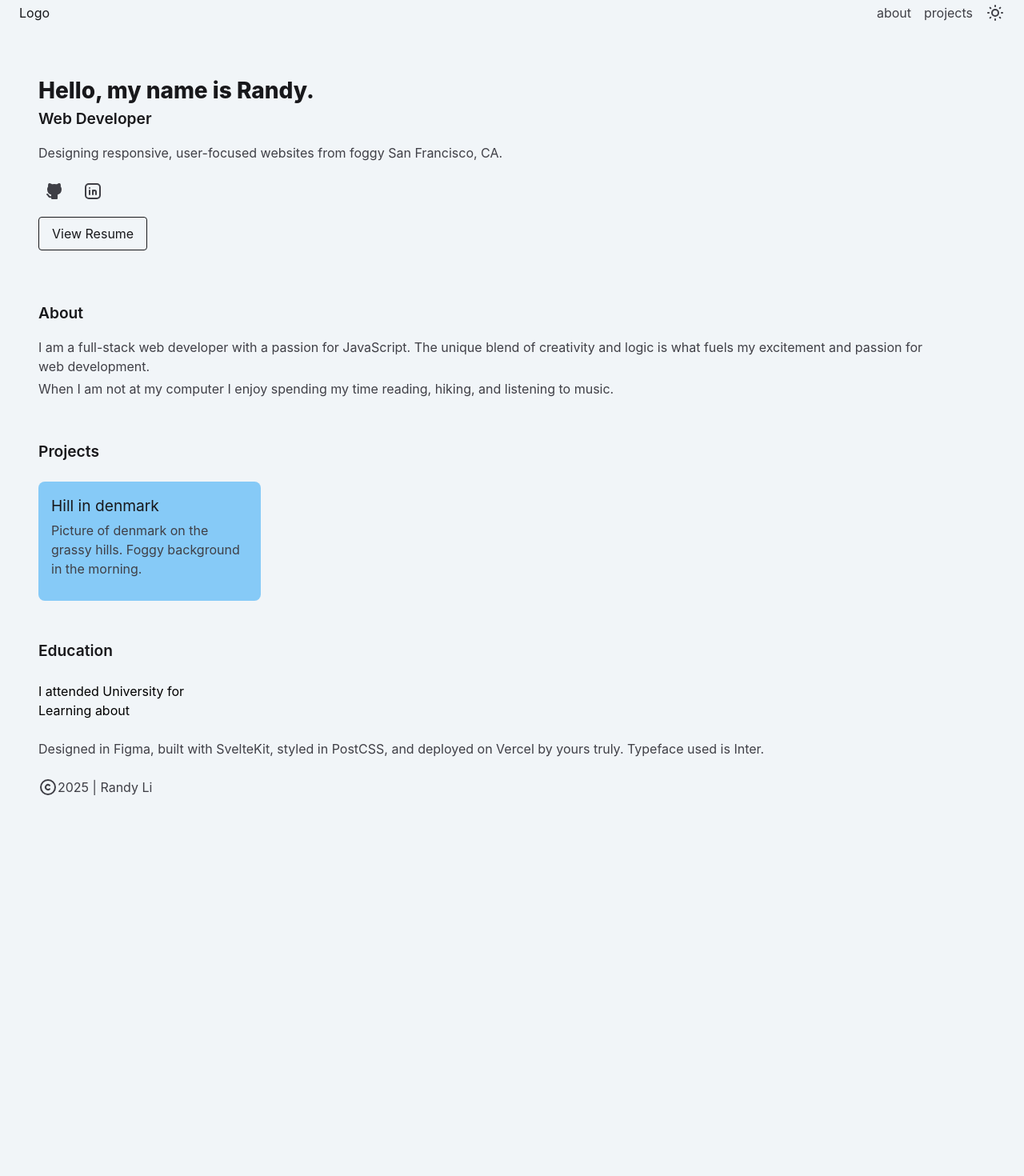
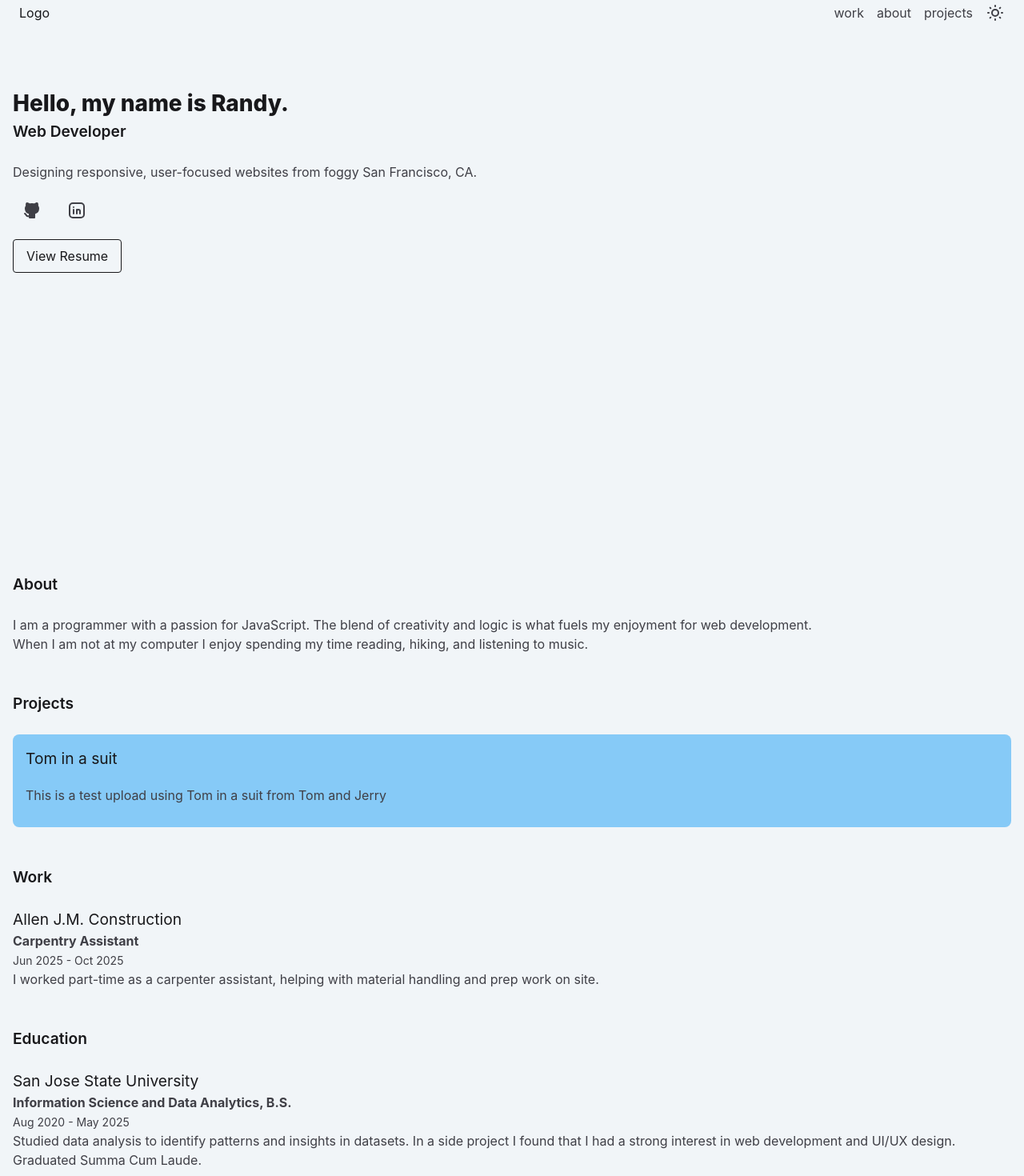
Before and after one commit to pbnjcat/personal-website, a SvelteKit app: page / in a window 1280 px wide. Shown: the part 20-1490 px from the top of the page at 80% size. Before the commit the page ends 1056 px from the top, so only its background shows below. Built offline with nearby package versions, Linux system fonts and the light colour scheme.

Commit message:
portfolio content additions to sections

```diff
--- a/src/lib/assets/styles/_variables.css
+++ b/src/lib/assets/styles/_variables.css
@@ -19,7 +19,8 @@
     --font-weight-semi-bold: 600;
     --font-weight-extra-bold: 800;
 
-    --font-size-body-small: 0.75rem;
+    --font-size-body-x-small: 0.75rem;
+    --font-size-body-small: 0.875rem;
     --font-size-body-normal: 1rem;
     --font-size-heading-1: 1.75rem;
     --font-size-heading-2: 1.2rem;
--- a/src/lib/components/Card.svelte
+++ b/src/lib/components/Card.svelte
@@ -1,24 +1,19 @@
 <script lang="ts">
 	const {
-		name,
+		title,
 		description,
 		image,
+		date,
 		link
 	}: {
-		name: string;
+		title: string;
 		description: string;
 		image: string;
+		date: Date;
 		link: string;
 	} = $props();
 
-	type imageName = string;
-
-	interface ImageModules {
-		default: string;
-		[key: string]: unknown;
-	}
-
-	const imageModules: Record<imageName, ImageModules> = import.meta.glob(
+	const imageModules = import.meta.glob(
 		'$lib/assets/images/*.{avif,gif,heif,jpeg,jpg,png,tiff,webp,svg}',
 		{
 			eager: true,
@@ -27,21 +22,27 @@
 			}
 		}
 	);
-	const imagePath: string =
-		Object.entries(imageModules).find(([path]) => path.split('/').pop()?.startsWith(image))?.[1]
-			.default ?? '';
 
+	const imageFileName = image.split('/').pop() ?? '';
+
+	const selectedImage = (
+		Object.entries(imageModules).find(([path]) => {
+			const imageModuleName = path.split('/').pop() ?? '';
+			return imageFileName === imageModuleName;
+		})?.[1] as { default: string }
+	)?.default;
 </script>
 
 <div class="card">
 	<div class="card__image">
-		<enhanced:img src={imagePath} alt={name} />
+		<enhanced:img src={selectedImage} alt={title} />
 	</div>
 	<h3 class="card__title">
 		<a href={link} target="_blank">
-			{name}
+			{title}
 		</a>
 	</h3>
+	<span>{date}</span>
 	<p class="card__description">{description}</p>
 </div>
 
@@ -72,7 +73,6 @@
 		font-size: var(--font-size-body-normal);
 		font-weight: var(--font-weight-regular);
 		padding: var(--spacing-medium);
-		padding-top: 0;
 	}
 
 	.card a {
--- a/src/lib/components/Footer.svelte
+++ b/src/lib/components/Footer.svelte
@@ -6,8 +6,7 @@
 
 <footer>
 	<p class="footer__description">
-		Designed in Figma, built with SvelteKit, styled in PostCSS, and deployed on Vercel by yours
-		truly. Typeface used is Inter.
+		Website designed in Figma, built with SvelteKit, and managed using Sveltia.
 	</p>
 	<div class="footer__copyright">
 		<Copyright size={24} stroke={2} />
@@ -19,30 +18,17 @@
 
 <style>
 	footer {
-		padding: var(--spacing-large);
-		margin: 0 auto;
-		max-width: 80rem;
-	}
-
-	@media (min-width: 640px) {
-		footer {
-			padding-inline: 2rem;
-		}
-	}
-
-	@media (min-width: 1024px) {
-		footer {
-			padding-inline: 3rem;
-		}
+		padding-top: var(--spacing-xx-large);
 	}
 
 	.footer__description {
-		padding-bottom: 1.5rem;
+		font-size: var(--font-size-body-small);
+		padding-bottom: var(--spacing-large);
 		color: var(--color-text-muted);
 	}
 	.footer__copyright {
-		padding-bottom: 1rem;
 		display: flex;
+		padding-bottom: var(--spacing-small);
 		color: var(--color-text-muted);
 	}
 </style>
--- a/src/lib/components/Hero.svelte
+++ b/src/lib/components/Hero.svelte
@@ -3,7 +3,7 @@
 	import BrandLinkedin from '@tabler/icons-svelte/icons/brand-linkedin';
 </script>
 
-<section class="hero">
+<section id="hero" aria-label="Welcome section">
 	<div>
 		<h1 class="hero__title">Hello, my name is Randy.</h1>
 		<h2 class="hero__subtitle">Web Developer</h2>
@@ -18,19 +18,22 @@
 			</a>
 		</li>
 		<li class="social-media__item">
-			<a class="social-media__link" href="https://www.linkedin.com/in/randy-li-853237199/" aria-label="LinkedIn profile">
+			<a
+				class="social-media__link"
+				href="https://www.linkedin.com/in/randy-li-853237199/"
+				aria-label="LinkedIn profile"
+			>
 				<BrandLinkedin size={24} />
 			</a>
 		</li>
-		<!-- Add email system future feature -->
 	</ul>
 	<button class="hero__button" aria-label="View resume pdf">View Resume</button>
 </section>
 <section id="about" aria-label="About me">
 	<h2 class="hero__subtitle">About</h2>
 	<p class="hero__description">
-		I am a full-stack web developer with a passion for JavaScript. The unique blend of creativity
-		and logic is what fuels my excitement and passion for web development.
+		I am a programmer with a passion for JavaScript. The blend of creativity and logic is what fuels
+		my enjoyment for web development.
 	</p>
 	<p class="hero__description">
 		When I am not at my computer I enjoy spending my time reading, hiking, and listening to music.
@@ -38,9 +41,9 @@
 </section>
 
 <style>
-	.hero {
-		padding: var(--spacing-xx-large) 0;
-		padding-top: calc(4rem + var(--spacing-xx-large));
+	#hero {
+		padding-top: calc(var(--navbar-height) + var(--spacing-xx-large));
+		height: 90vh;
 	}
 
 	.hero__title {
@@ -54,13 +57,11 @@
 		font-family: var(--font-family-primary);
 		font-size: var(--font-size-heading-2);
 		font-weight: var(--font-weight-semi-bold);
-		padding-bottom: var(--spacing-medium);
 		color: var(--color-text);
 	}
 
 	.hero__description {
 		font-family: var(--font-family-primary);
-		padding-bottom: var(--spacing-xx-small);
 		color: var(--color-text-muted);
 	}
 
@@ -70,7 +71,6 @@
 		color: var(--color-text);
 		border-radius: 0.25rem;
 		padding: var(--spacing-x-small) var(--spacing-medium);
-		margin-bottom: var(--spacing-medium);
 		cursor: pointer;
 		transition: all 0.2s ease;
 	}
@@ -93,15 +93,11 @@
 		color: var(--color-text-muted);
 		text-decoration: none;
 		border-radius: 0.5rem;
-		padding: var(--spacing-x-small);
+		padding: var(--spacing-small);
 		transition: all 0.2s ease;
 	}
 
 	.social-media__link:hover {
 		transform: translate(2px, -2px);
 	}
-
-	#about {
-		padding-bottom: var(--spacing-xx-large);
-	}
 </style>
--- a/src/lib/components/Navbar.svelte
+++ b/src/lib/components/Navbar.svelte
@@ -57,7 +57,7 @@
 
 <header class="navbar navbar--active" bind:this={nav}>
 	<div class="navbar__brand">
-		<a href="/" aria-label="logo back to home page">Logo</a>
+		<a href="#top" aria-label="logo back to home page">Logo</a>
 	</div>
 	<nav aria-label="Main navigation">
 		<ul class="navbar__menu">
@@ -83,11 +83,12 @@
 		display: flex;
 		position: fixed;
 		justify-content: space-between;
-		width: 100%;
+		left: 0;
+		right: 0;
 		padding: var(--spacing-large);
 		background-color: var(--color-background);
 		transition: all 250ms;
-		top: -4rem;
+		top: -5rem;
 		z-index: 10;
 	}
 
@@ -109,7 +110,6 @@
 		display: flex;
 		list-style-type: none;
 		flex-direction: row;
-		width: 100%;
 		gap: var(--spacing-medium);
 	}
 
--- a/src/lib/constants/navigation.ts
+++ b/src/lib/constants/navigation.ts
@@ -5,11 +5,11 @@ interface NavLink {
 }
 
 export const navLinks: NavLink[] = [
-    // {
-    //     label: 'work',
-    //     path: '/',
-    //     anchor: '#work'
-    // },
+    {
+        label: 'work',
+        path: '/',
+        anchor: '#work'
+    },
     {
         label: 'about',
         path: '/',
--- a/src/routes/+layout.svelte
+++ b/src/routes/+layout.svelte
@@ -2,7 +2,6 @@
 	import '$lib/assets/styles/globals.css';
 	import { Navbar, Footer } from '$lib/components';
 	import favicon from '$lib/assets/favicon.svg';
-
 	let { children } = $props();
 </script>
 
@@ -14,41 +13,32 @@
 			? 'dark'
 			: 'light';
 		const theme = savedTheme || systemTheme;
-
 		document.documentElement.dataset['theme'] = theme;
-
 		if (!savedTheme) {
 			localStorage.setItem('theme', theme);
 		}
 	</script>
-
 	<link rel="icon" href={favicon} />
 	<title>Randy Li</title>
 </svelte:head>
 
-<Navbar />
-<main id="main-content">
-	{@render children?.()}
-</main>
-<Footer />
+<div class="wrapper">
+	<Navbar />
+	<main id="main-content">
+		{@render children?.()}
+	</main>
+	<Footer />
+</div>
 
 <style>
-
-	main {
-		padding: 0 1.25rem;
-		margin: 0 auto;
-		max-width: 80rem;
-	}
-
-	@media (min-width: 640px) {
-		main {
-			padding: 0 2rem;
-		}
-	}
-
-	@media (min-width: 1024px) {
-		main {
-			padding: 0 3rem;
-		}
+	.wrapper {
+		display: grid;
+		height: 100%;
+		padding: var(--spacing-medium);
+		grid-template-areas:
+			'main'
+			'footer';
+		grid-template-columns: 1fr;
+		grid-template-rows: 1fr auto;
 	}
 </style>
--- /dev/null
+++ b/src/routes/+page.server.ts
@@ -0,0 +1,72 @@
+import workData from '$lib/data/work.json';
+import educationData from '$lib/data/education.json';
+
+interface Project {
+    title: string;
+    image: string;
+    date: Date;
+    description: string;
+    demo: string;
+}
+
+interface Work {
+    employer: string;
+    title: string;
+    startDate: Date;
+    endDate: Date;
+    description: string | null;
+}
+
+interface Education {
+    school: string;
+    study: string;
+    startDate: Date;
+    endDate: Date | null;
+    description: string;
+}
+
+const allProjects: Project[] = [];
+
+const projectFiles = import.meta.glob('$lib/data/projects/*.json', {
+    query: '?raw',
+    eager: true,
+    import: 'default'
+});
+
+Object.entries(projectFiles).map(([path, rawFile]) => {
+    const content = JSON.parse(rawFile as string);
+
+    allProjects.push({
+        ...content
+    })
+});
+
+const convertToInterfaceWork = (value: { employer: string, title: string, startDate: string, endDate: string, description: string; }): Work => {
+    return {
+        employer: value.employer,
+        title: value.title,
+        startDate: new Date(value.startDate),
+        endDate: new Date(value.endDate),
+        description: value.description
+    }
+}
+const allWork = workData.work.map(convertToInterfaceWork)
+
+const convertToInterfaceEducation = (value: { school: string, study: string, startDate: string, endDate: string, description: string; }): Education => {
+    return {
+        school: value.school,
+        study: value.study,
+        startDate: new Date(value.startDate),
+        endDate: new Date(value.endDate),
+        description: value.description
+    }
+}
+const allEducation = educationData.education.map(convertToInterfaceEducation);
+
+export function load() {
+    return {
+        projects: allProjects,
+        education: allEducation,
+        work: allWork
+    }
+};
--- a/src/routes/+page.svelte
+++ b/src/routes/+page.svelte
@@ -1,46 +1,98 @@
 <script lang="ts">
 	import Hero from '$lib/components/Hero.svelte';
 	import Card from '$lib/components/Card.svelte';
+	import type { PageProps } from './$types';
+	let { data }: PageProps = $props();
+	const projects = data.projects;
+	const work = data.work;
+	const education = data.education;
 </script>
 
 <Hero />
 <section id="projects" aria-label="My projects">
 	<h2>Projects</h2>
 	<ul class="cards">
-		<li>
-			<Card
-				name="Hill in denmark"
-				description="Picture of denmark on the grassy hills. Foggy background in the morning."
-				image="image1"
-				link="./"
-			/>
-		</li>
+		{#each projects as project}
+			<li>
+				<Card
+					title={project.title}
+					date={project.date}
+					description={project.description}
+					image={project.image}
+					link={project.demo}
+				/>
+			</li>
+		{/each}
 	</ul>
+</section>
+
+<section id="work" aria-label="My work">
+	<h2 class="section__title">Work</h2>
+	{#each work as job}
+		<h3>{job.employer}</h3>
+		<h4>{job.title}</h4>
+		<span
+			>{job.startDate.toLocaleDateString('en-US', { month: 'short', year: 'numeric' })}
+			-
+			{job.endDate
+				? job.endDate.toLocaleDateString('en-US', { month: 'short', year: 'numeric' })
+				: 'Present'}</span
+		>
+		<p class="description">{job.description}</p>
+	{/each}
 </section>
 
 <section id="education" aria-label="My education">
 	<h2 class="section__title">Education</h2>
-	<p></p>
-	<p>I attended University for</p>
-	<p class="description">Learning about</p>
+	{#each education as education}
+		<h3>{education.school}</h3>
+		<h4>{education.study}</h4>
+		<span>
+			{education.startDate.toLocaleDateString('en-US', { month: 'short', year: 'numeric' })}
+			-
+			{education.endDate
+				? education.endDate.toLocaleDateString('en-US', { month: 'short', year: 'numeric' })
+				: 'Present'}
+		</span>
+		<p class="description">{education.description}</p>
+	{/each}
 </section>
 
 <style>
-	#projects {
+	:global(section) {
 		padding-bottom: var(--spacing-xx-large);
 	}
 
+	:global(h2) {
+		color: var(--color-text);
+		padding-bottom: var(--spacing-large);
+	}
+
+	h3 {
+		color: var(--color-text);
+	}
+
+	h4 {
+		color: var(--color-text-muted);
+	}
+
+	span {
+		color: var(--color-text-muted);
+		font-size: var(--font-size-body-small);
+	}
+
+	.description {
+		color: var(--color-text-muted);
+	}
+
+	:global(p) {
+		color: var(--color-text-muted);
+	}
+
 	.cards {
-		display: grid;
-		grid-template-columns: repeat(auto-fill, minmax(15rem, 1fr));
-		grid-column-gap: var(--spacing-large);
-		grid-row-gap: var(--spacing-large);
+		/* display: grid;
+		grid-gap: var(--spacing-large); */
 		padding: 0;
 		list-style: none;
 	}
-
-	h2 {
-		color: var(--color-text);
-		padding-bottom: var(--spacing-large);
-	}
 </style>
```
Also changed, not shown: src/lib/assets/images/test3.png (deleted), 1 other file (tests, documents, lock files or other folders).
